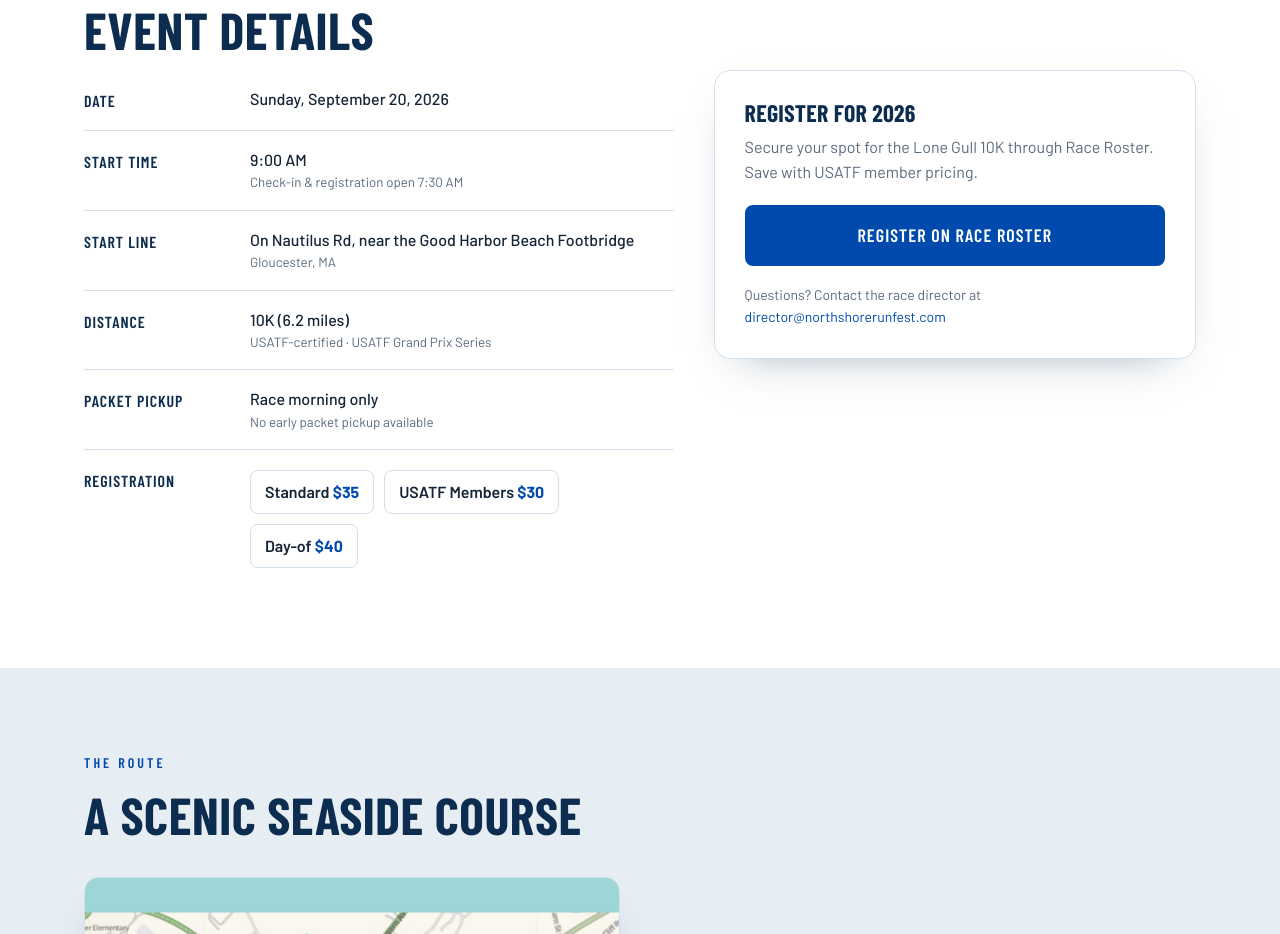
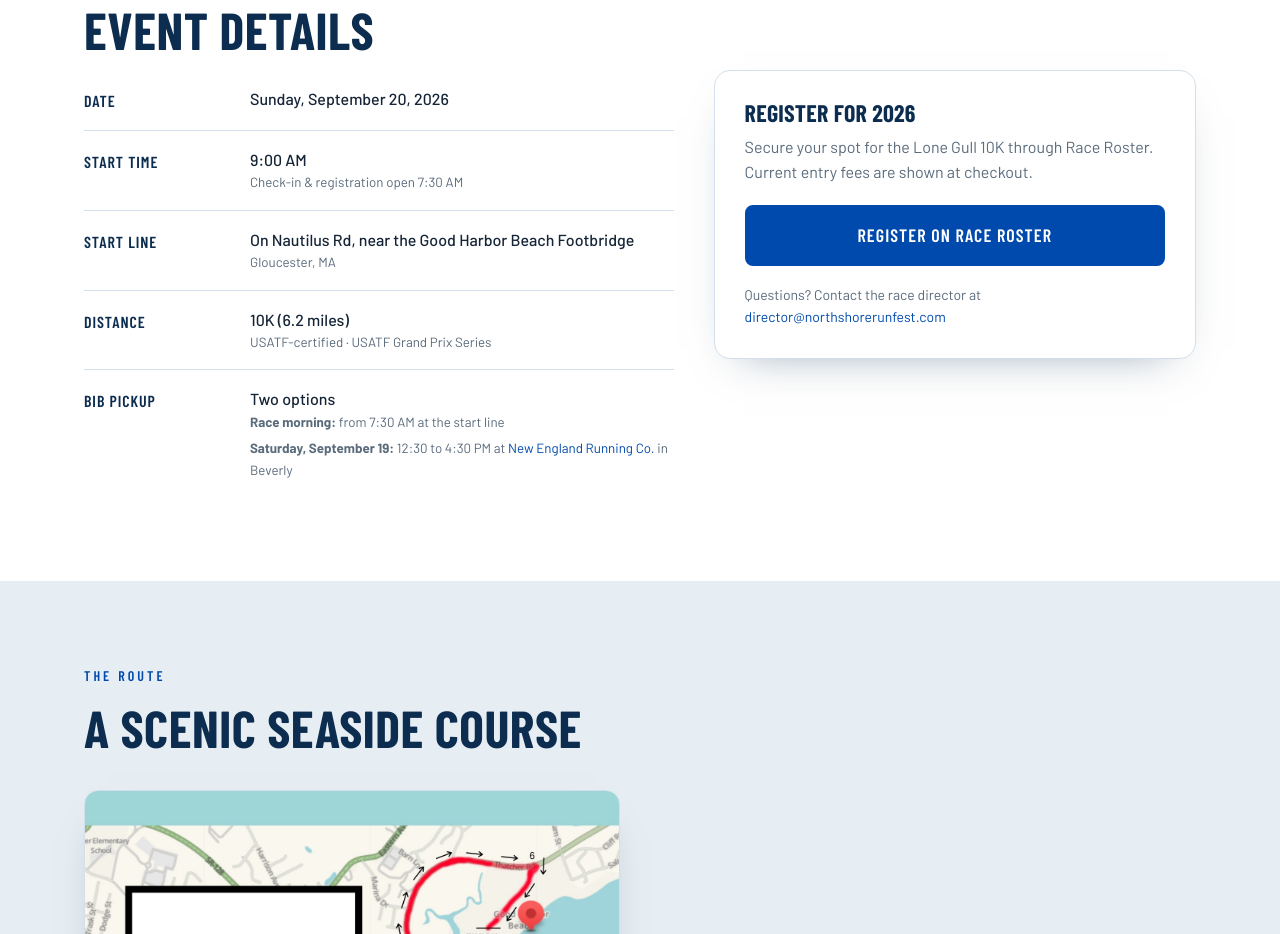
Before and after one commit to octocog/lone-gull-10k, a plain HTML site: page index.html in a window 1280 px wide. Shown: the part 2132-3066 px from the top of the page. Drawn offline with nearby package versions, Linux system fonts and the light colour scheme.

Commit message:
Add early bib pickup, remove entry pricing
- Bib Pickup row now lists both options: race morning from 7:30 AM at the
  start line, and Saturday Sept 19 12:30 to 4:30 PM at New England Running Co.
  in Beverly (linked). Replaces the incorrect "no early packet pickup" line.
- Removed all entry pricing: the Registration row and its $35/$30/$40 chips,
  the now unused .price CSS, and the "Save with USATF member pricing" line in
  the register card, which now points to Race Roster for current fees.

Co-Authored-By: Claude Opus 5 (1M context) <noreply@anthropic.com>
Claude-Session: https://claude.ai/code/session_01RmiTJyoh1PpS2RzU9zSSUn

```diff
--- a/index.html
+++ b/index.html
@@ -116,9 +116,7 @@
   .facts .k{font-family:var(--disp);font-weight:600;text-transform:uppercase;letter-spacing:.06em;color:var(--navy);min-width:150px;font-size:16px;padding-top:2px}
   .facts .v{font-weight:500}
   .facts .v small{display:block;color:var(--muted);font-weight:400}
-  .price{display:flex;gap:10px;flex-wrap:wrap;margin-top:4px}
-  .price span{background:#fff;border:1px solid var(--line);border-radius:8px;padding:8px 14px;font-weight:600}
-  .price span b{color:var(--royal)}
+  .facts .v small + small{margin-top:5px}
   .cardbox{background:#fff;border:1px solid var(--line);border-radius:16px;padding:30px;box-shadow:0 18px 44px -28px rgba(12,45,79,.5)}
   .cardbox h3{font-size:24px;color:var(--navy);margin-bottom:8px}
 
@@ -333,20 +331,13 @@
         <li><span class="k">Start Time</span><span class="v">9:00 AM<small>Check-in &amp; registration open 7:30 AM</small></span></li>
         <li><span class="k">Start Line</span><span class="v">On Nautilus Rd, near the Good Harbor Beach Footbridge<small>Gloucester, MA</small></span></li>
         <li><span class="k">Distance</span><span class="v">10K (6.2 miles)<small>USATF-certified · USATF Grand Prix Series</small></span></li>
-        <li><span class="k">Packet Pickup</span><span class="v">Race morning only<small>No early packet pickup available</small></span></li>
-        <li><span class="k">Registration</span>
-          <span class="v">
-            <div class="price">
-              <span>Standard <b>$35</b></span>
-              <span>USATF Members <b>$30</b></span>
-              <span>Day-of <b>$40</b></span>
-            </div>
-          </span>
-        </li>
+        <li><span class="k">Bib Pickup</span><span class="v">Two options
+          <small><b>Race morning:</b> from 7:30 AM at the start line</small>
+          <small><b>Saturday, September 19:</b> 12:30 to 4:30 PM at <a href="https://www.nerunningco.com/" target="_blank" rel="noopener">New England Running Co.</a> in Beverly</small></span></li>
       </ul>
       <div class="cardbox">
         <h3>Register for 2026</h3>
-        <p style="color:var(--muted);margin:0 0 20px">Secure your spot for the Lone Gull 10K through Race Roster. Save with USATF member pricing.</p>
+        <p style="color:var(--muted);margin:0 0 20px">Secure your spot for the Lone Gull 10K through Race Roster. Current entry fees are shown at checkout.</p>
         <a class="btn btn-royal" href="https://raceroster.com/events/2026/114317/lone-gull-10k-2026" target="_blank" rel="noopener" style="width:100%;justify-content:center">Register on Race Roster</a>
         <p style="color:var(--muted);font-size:14px;margin:18px 0 0">Questions? Contact the race director at <a href="mailto:director@northshorerunfest.com">director@northshorerunfest.com</a></p>
       </div>
```
